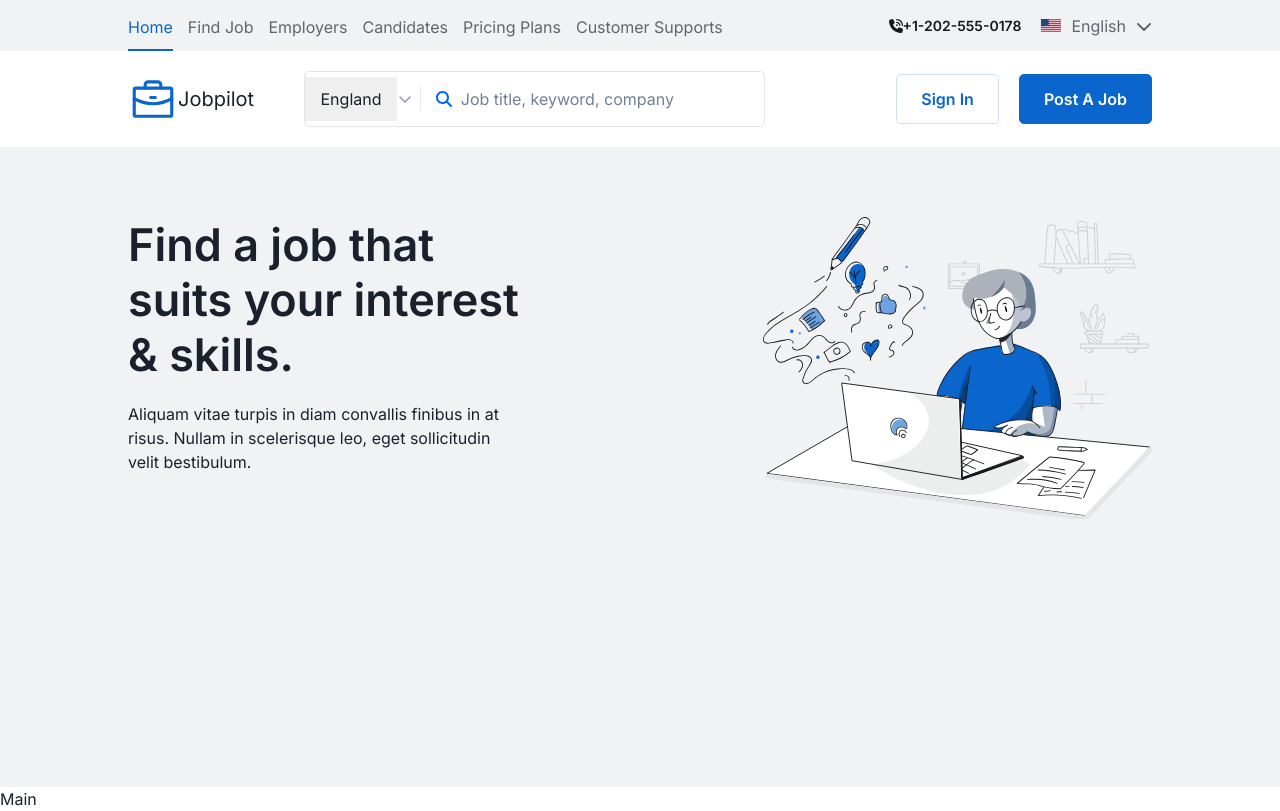
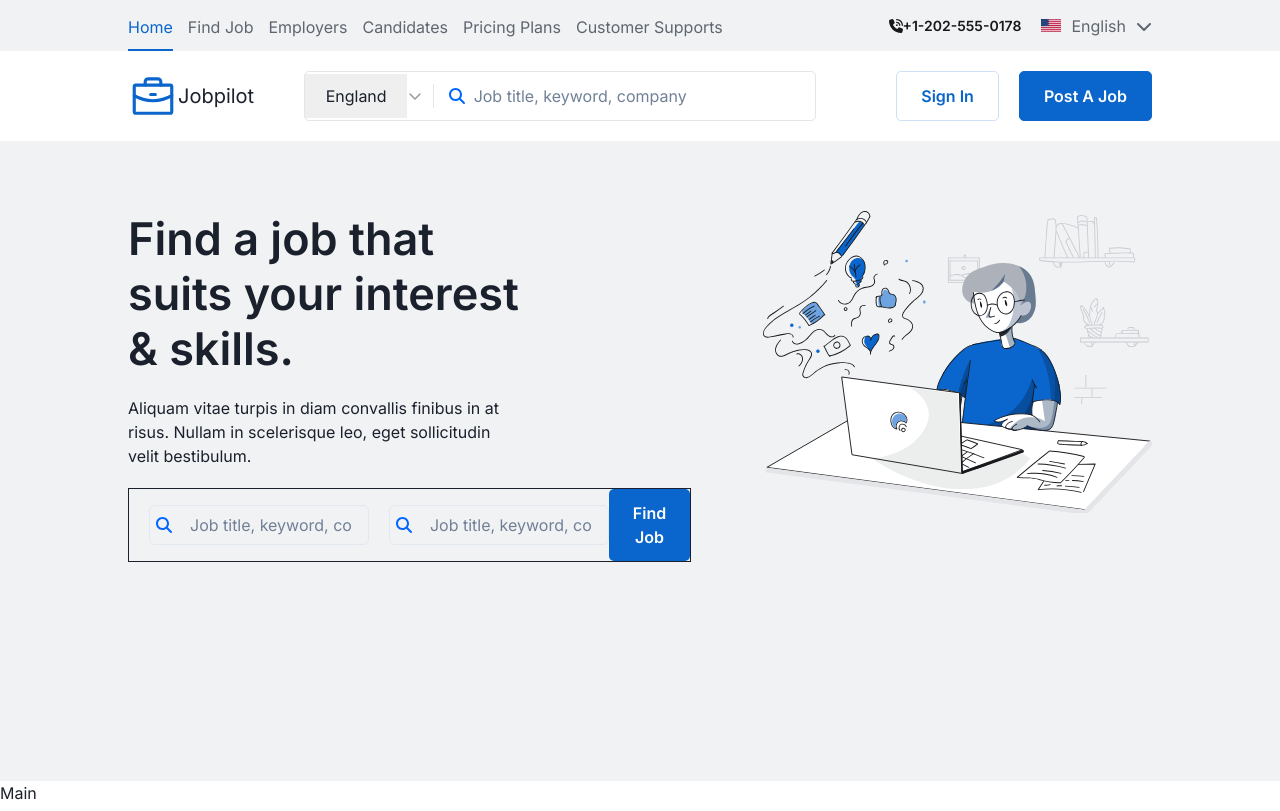
Before and after one commit to Fazliddin2208/job-listing, a Next.js app: page / in a window 1280 px wide. Built offline with nearby package versions, Linux system fonts and the light colour scheme; no server answers.

Commit message:
job filter

```diff
--- a/Components/Header/header.module.scss
+++ b/Components/Header/header.module.scss
@@ -94,8 +94,8 @@
             display: grid;
             grid-template-columns: 25% 75%;
             align-items: center;
-            width: 45%;
-            padding: 5px 0;
+            width: 50%;
+            padding: 0;
             gap: 0px;
 
             select{
--- a/Components/Hero/HeroComponent.jsx
+++ b/Components/Hero/HeroComponent.jsx
@@ -1,27 +1,69 @@
-import React from 'react'
-import style from './hero.module.scss'
-import Image from 'next/image'
-import HeroImg from '@/public/images/heroimg.svg'
-import { Grid, Text } from '@chakra-ui/react'
+import React from "react";
+import style from "./hero.module.scss";
+import Image from "next/image";
+import HeroImg from "@/public/images/heroimg.svg";
+import { Flex, Grid, Input, InputGroup, InputLeftElement, Text } from "@chakra-ui/react";
+import { FontAwesomeIcon } from "@fortawesome/react-fontawesome";
+import { faSearch } from "@fortawesome/free-solid-svg-icons";
 
 export default function HeroComponent() {
   return (
     <section className={style.wrapper}>
       <div className={`container ${style.hero}`}>
-            <Grid alignContent={'center'} className={style.hero__infos}>
+        <Grid alignContent={"center"} className={style.hero__infos}>
           <div className={style.hero__infos__main}>
-                    <Text fontSize="45px" lineHeight={'normal'} fontWeight={600} width={'70%'}>Find a job that suits your interest & skills.</Text>
-                    <Text width={'70%'} margin={'20px 0'}>Aliquam vitae turpis in diam convallis finibus in at risus. Nullam in scelerisque leo, eget sollicitudin velit bestibulum.</Text>
-                    <div></div>
+            <Text
+              fontSize="45px"
+              lineHeight={"normal"}
+              fontWeight={600}
+              width={"70%"}
+            >
+              Find a job that suits your interest & skills.
+            </Text>
+            <Text width={"70%"} margin={"20px 0"}>
+              Aliquam vitae turpis in diam convallis finibus in at risus. Nullam
+              in scelerisque leo, eget sollicitudin velit bestibulum.
+            </Text>
+            <Flex border={'1px solid'}>
+              <InputGroup
+                style={{
+                  alignItems: "center",
+                  paddingLeft: "20px",
+                //   borderLeft: "1px solid #E4E5E8",
+                }}
+              >
+                <InputLeftElement
+                  pointerEvents="none"
+                  style={{ top: "auto", left: 15 }}
+                >
+                  <FontAwesomeIcon icon={faSearch} color="#0066FF" />
+                </InputLeftElement>
+                <Input type="tel" placeholder="Job title, keyword, company" />
+              </InputGroup>
+              <InputGroup
+                style={{
+                  alignItems: "center",
+                  paddingLeft: "20px",
+                //   borderLeft: "1px solid #E4E5E8",
+                }}
+              >
+                <InputLeftElement
+                  pointerEvents="none"
+                  style={{ top: "auto", left: 15 }}
+                >
+                  <FontAwesomeIcon icon={faSearch} color="#0066FF" />
+                </InputLeftElement>
+                <Input type="tel" placeholder="Job title, keyword, company" />
+              </InputGroup>
+              <button className="btn-primary">Find Job</button>
+            </Flex>
           </div>
           <div className={style.hero__infos__pic}>
             <Image src={HeroImg} alt="hero" width={300} height={300} />
           </div>
         </Grid>
-            <div className={style.hero__cards}>
-
-            </div>
+        <div className={style.hero__cards}></div>
       </div>
     </section>
-  )
+  );
 }
--- a/style/style.scss
+++ b/style/style.scss
@@ -17,6 +17,11 @@ button{
     font-weight: 600;
 }
 
+.btn-primary {
+    background-color: $main-color;
+    color: white;
+}
+
 .container {
     width: 80%;
 }
```
Lines whose indentation alone changed are shown as unchanged.
